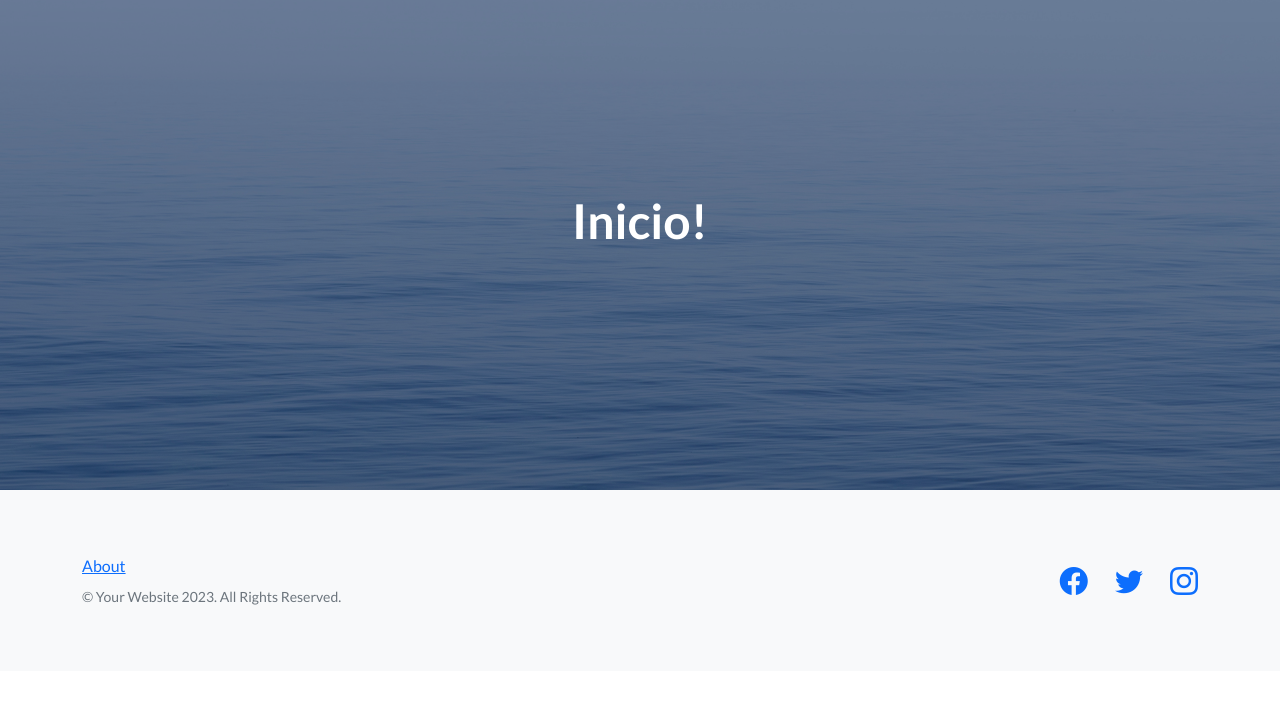
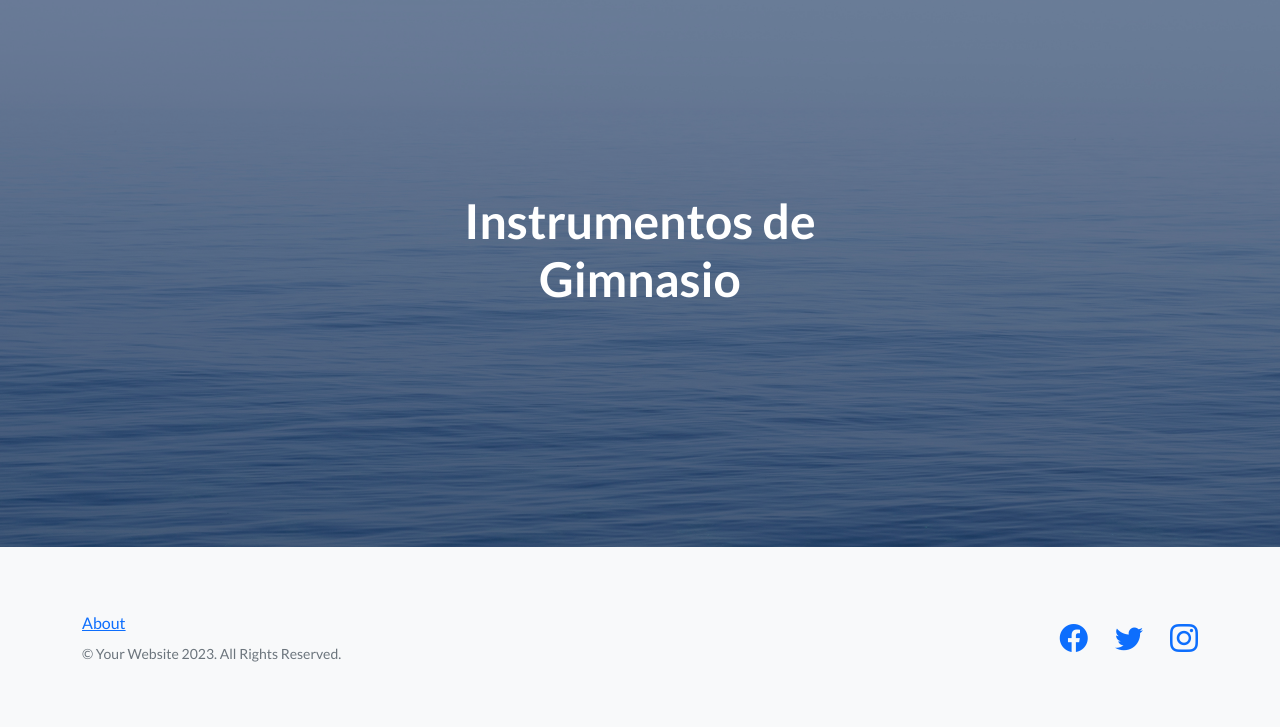
Before and after one commit to fsola99/Tercera-pre-entrega-Sola, a Django app: page / in a window 1280 px wide. Shown: the part 56-783 px from the top of the page. Run offline with Django 4.2, Linux system fonts and the light colour scheme; some libraries are stand-ins or nearby versions.

Commit message:
Actualizo readme, modifico página de inicio.

```diff
--- a/inicio/templates/inicio/inicio.html
+++ b/inicio/templates/inicio/inicio.html
@@ -1,9 +1,9 @@
 {% extends "base.html" %}
 
 {% block title_head %}
-<title>Inicio</title>
+<title>index</title>
 {% endblock title_head %}
 
 {% block h1_header %}
-Inicio!
+Instrumentos de Gimnasio
 {% endblock h1_header %}
```
Also changed, not shown: README.md.
